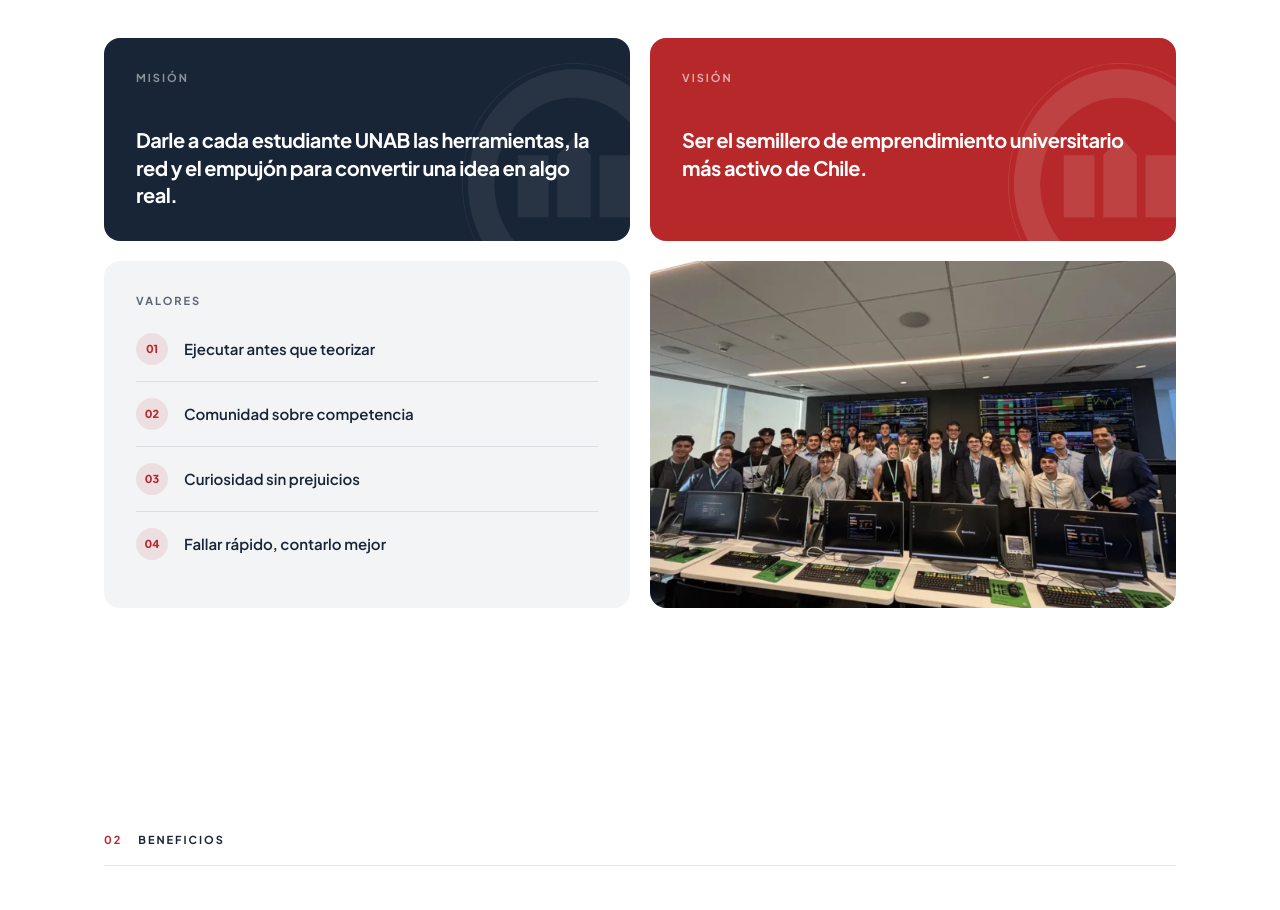
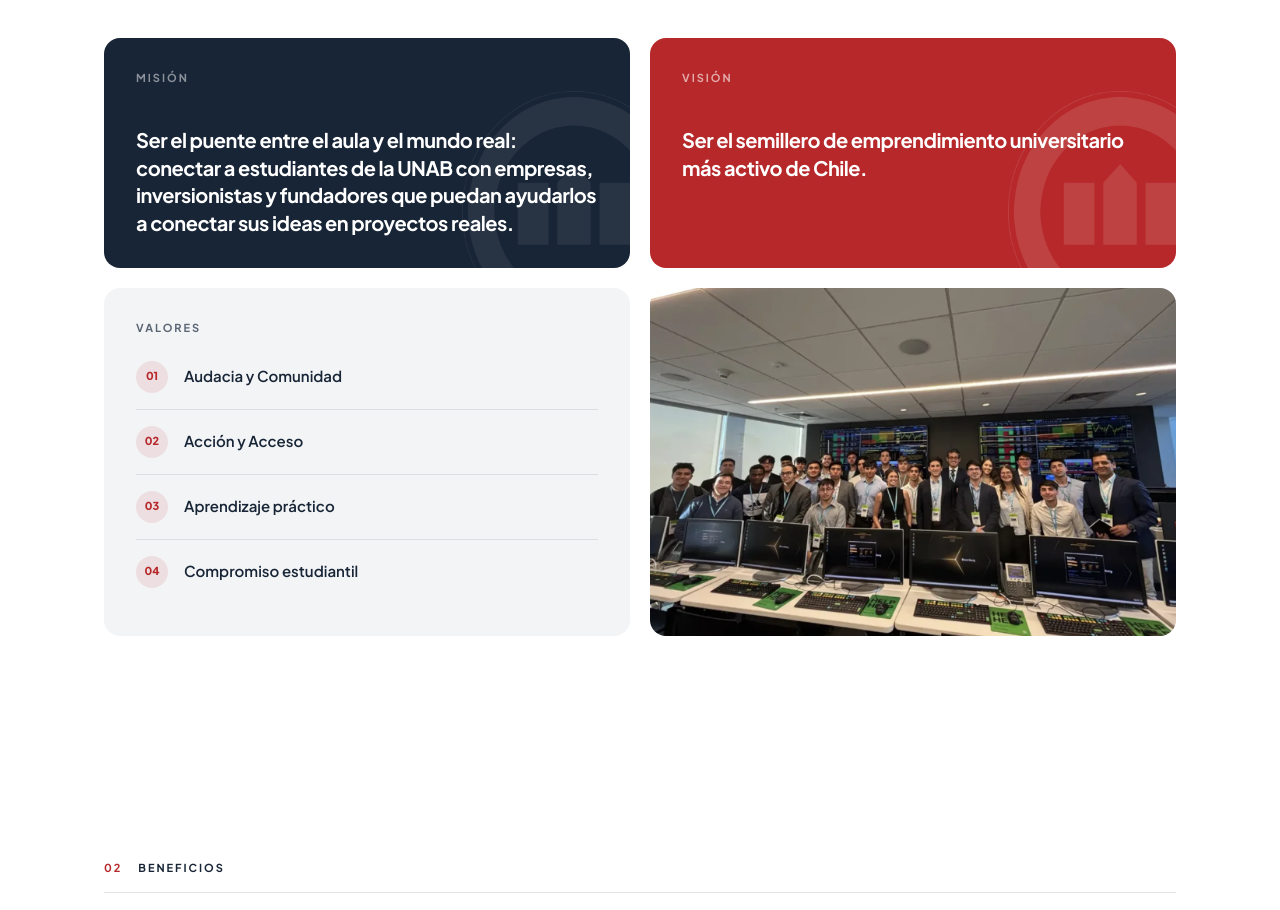
Before and after one commit to Victopvl/Brochure-Web---Club-Emprendedores, a React (Vite) app: page / in a window 1280 px wide. Shown: the part 1380-2290 px from the top of the page. Built offline with nearby package versions, Linux system fonts and the light colour scheme.

Commit message:
chore: update home data text

```diff
--- a/src/data/home.ts
+++ b/src/data/home.ts
@@ -34,14 +34,14 @@ export const about = {
   imageAlt:
     "Miembros del Club de Emprendedores UNAB durante una visita a la sala Bloomberg",
   mission:
-    "Darle a cada estudiante UNAB las herramientas, la red y el empujón para convertir una idea en algo real.",
+    "Ser el puente entre el aula y el mundo real: conectar a estudiantes de la UNAB con empresas, inversionistas y fundadores que puedan ayudarlos a conectar sus ideas en proyectos reales.",
   vision:
     "Ser el semillero de emprendimiento universitario más activo de Chile.",
   values: [
-    "Ejecutar antes que teorizar",
-    "Comunidad sobre competencia",
-    "Curiosidad sin prejuicios",
-    "Fallar rápido, contarlo mejor",
+    "Audacia y Comunidad",
+    "Acción y Acceso",
+    "Aprendizaje práctico",
+    "Compromiso estudiantil",
   ],
 };
 
```
